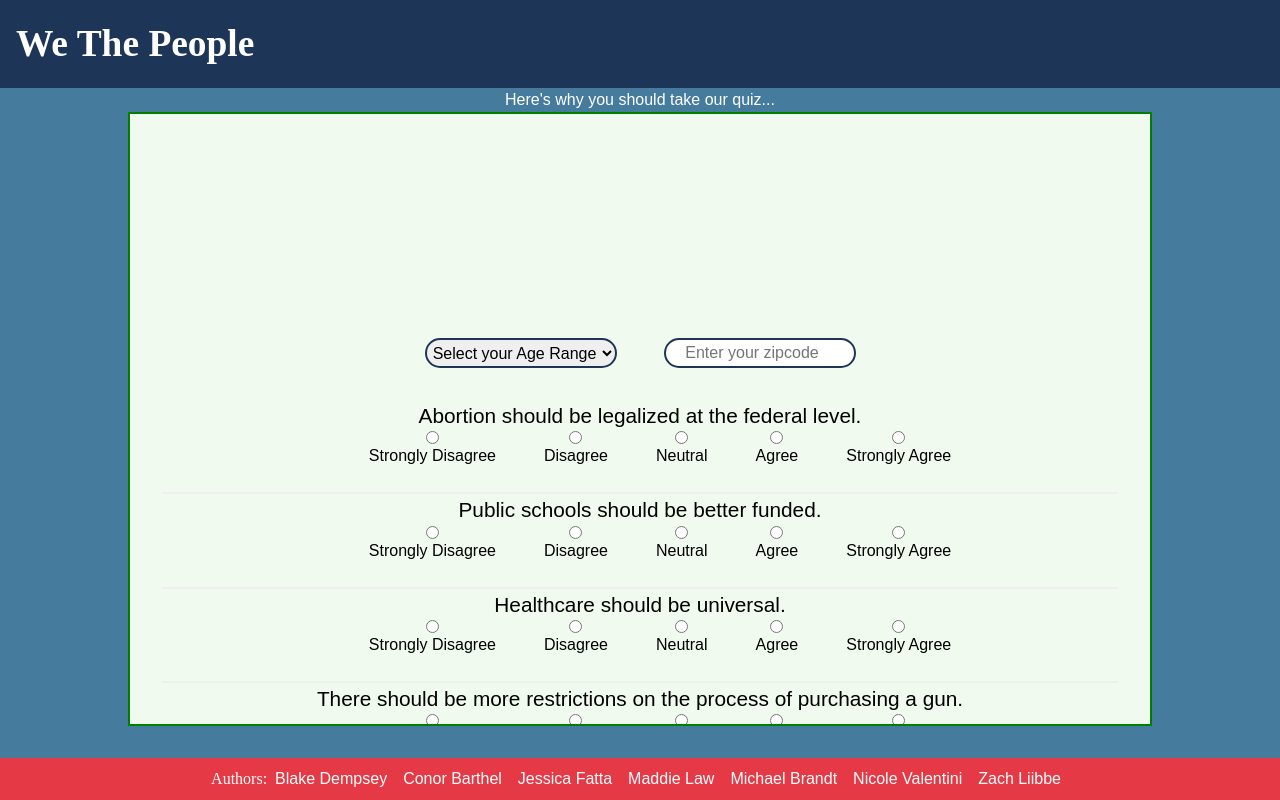
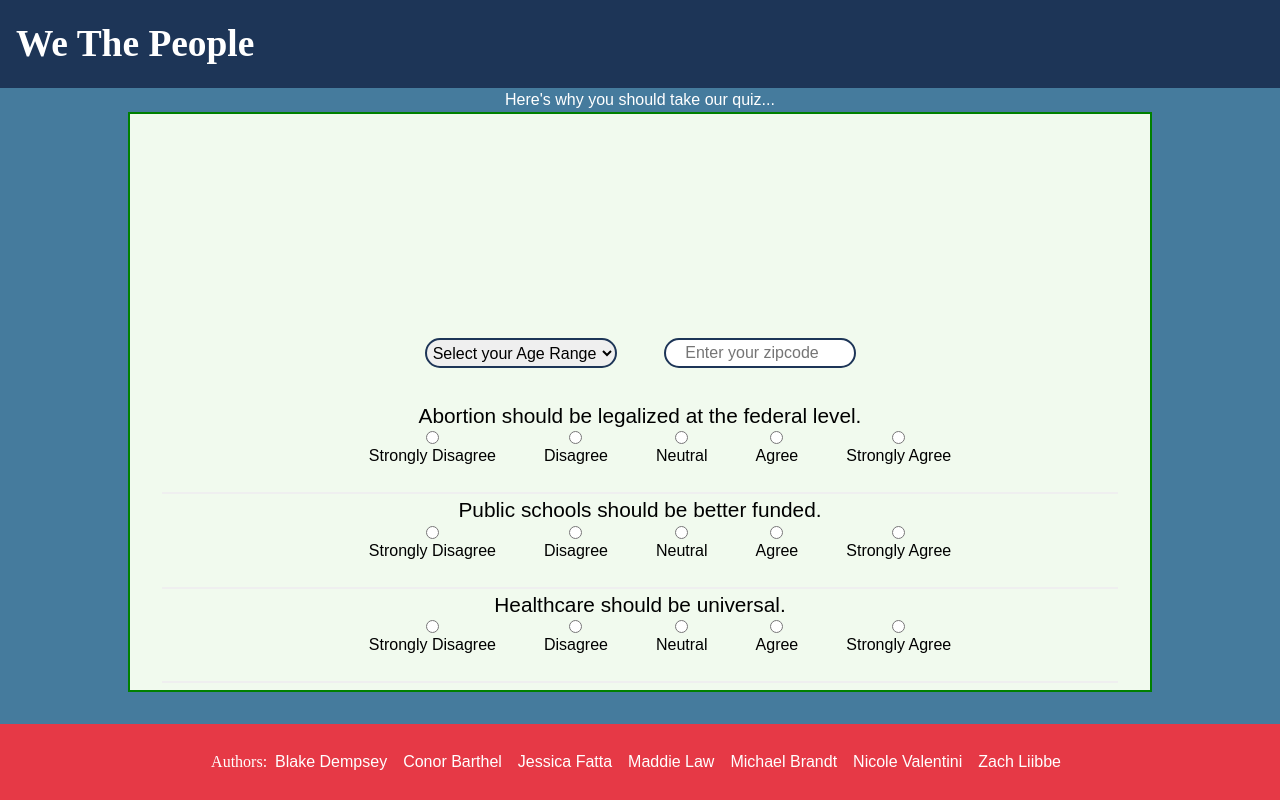
Before and after one commit to Mod-4-Capstone/we-the-people-fe, a React (Create React App) app: page / in a window 1280 px wide. Built offline with nearby package versions, Linux system fonts and the light colour scheme; a web font is replaced by a local one.

Commit message:
Make footer sticky

```diff
--- a/src/components/Footer/Footer.css
+++ b/src/components/Footer/Footer.css
@@ -3,10 +3,13 @@
   display: flex;
   align-items: center;
   justify-content: center;
-  height: 10%;
+  height: 8rem;
   background-color: #E63946;
   width: 100%;
   color: white;
+  padding: .8em;
+  position: sticky;
+  bottom: 0%;
 }
 
 a {
```
